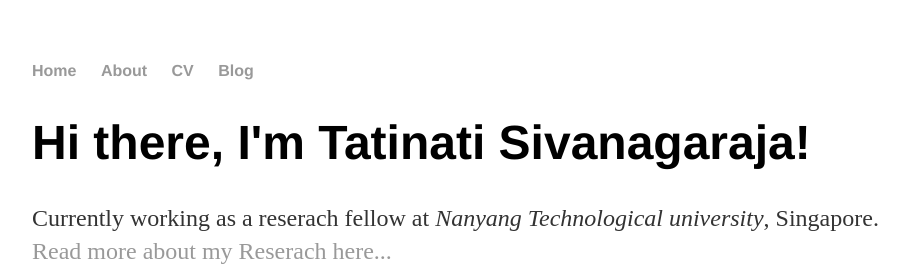
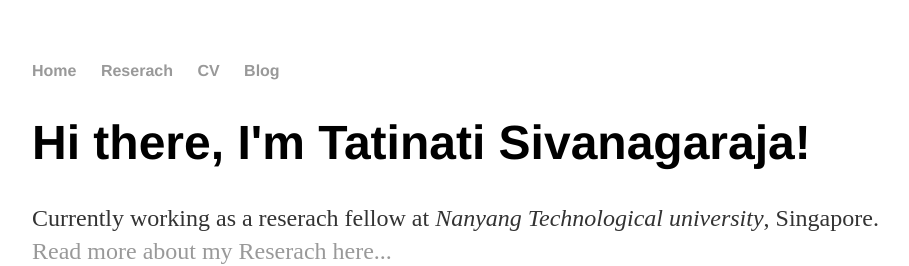
Before and after one commit to tatinati-writings/tatinati-writings.github.io, a Jekyll site: the page built from index.html, in a window 1280 px wide. Shown: the top 266 px of the page, without its empty margins (160-1069 px from the left). Built offline with Jekyll 4.4.1, drawn with Linux system fonts in a browser that asks for light colours.

Commit message:
Update default.html
change research tab

```diff
--- a/_layouts/default.html
+++ b/_layouts/default.html
@@ -12,7 +12,7 @@
     <nav>
 <ul>
 <li><a href="/">Home</a></li>
-<li><a href="/about">About</a></li>
+<li><a href="/about">Reserach</a></li>
 <li><a href="/cv">CV</a></li>
 <li><a href="/blog">Blog</a></li>
 </ul>
```
